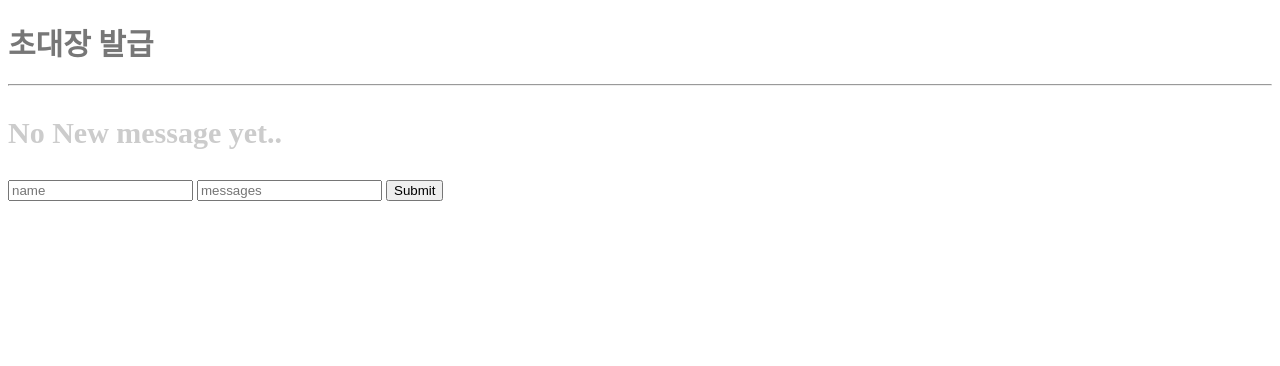
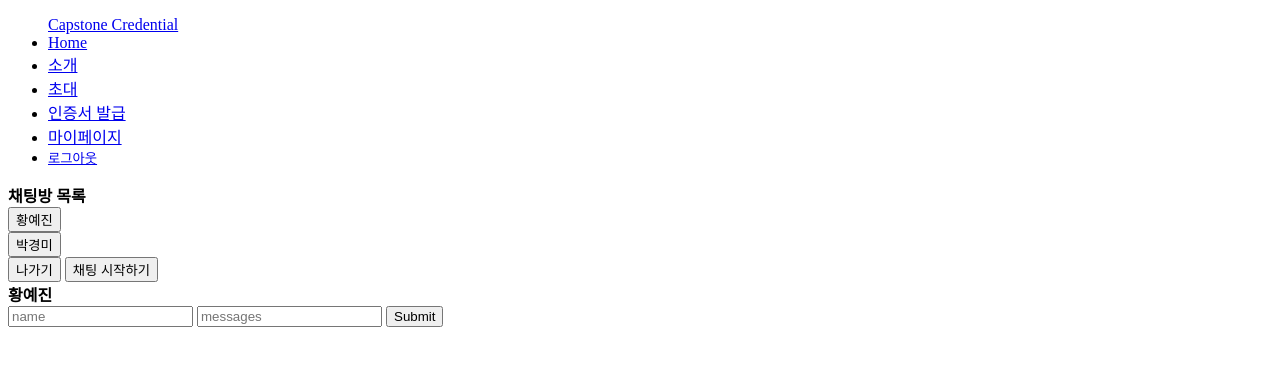
Before and after one commit to YejinHwang-D/flask_chat_prac, a Flask app: page / in a window 1280 px wide. Shown: the top 366 px of the page. Run offline with Flask 2, Linux system fonts and the light colour scheme; data that the repository does not hold is empty; some libraries are stand-ins or nearby versions.

Commit message:
Update index.html

```diff
--- a/templates/index.html
+++ b/templates/index.html
@@ -3,36 +3,81 @@
   <head>
     <title>Flask_Chat_App</title>
     <script src="https://ajax.googleapis.com/ajax/libs/jquery/1.12.4/jquery.min.js"></script>
-    <!-- <script src="https://cdnjs.cloudflare.com/ajax/libs/socket.io/1.7.3/socket.io.min.js"></script>-->
-    <!-- <script src="https://cdn.socket.io/socket.io-5.1.1.js"></script> -->
     <script src="https://cdn.socket.io/4.3.2/socket.io.min.js" integrity="sha384-KAZ4DtjNhLChOB/hxXuKqhMLYvx3b5MlT55xPEiNmREKRzeEm+RVPlTnAn0ajQNs" crossorigin="anonymous"></script>
-
+    <link rel="stylesheet" href="../static/style.css">
   </head>
   <body>
-    <h2><a href="http://127.0.0.1:5000/invitation" style="text-decoration: none; color: rgb(119, 119, 119);font-size: 30px;">초대장 발급</a></h2>
-    <hr>
-    <h3 style='color: #ccc;font-size: 30px;'>No New message yet..</h3>
-    <div class="message_holder">
-        {% for msg in messages %}
-            <div><b style="color: #000"> {{ msg.name }}</b> {{ msg.message }}</div>
-            {% endfor %}
+    <header>
+      <nav class="menu">
+          <ul class="clearfix">
+              <a class="logo" href="http://127.0.0.1:5000/">Capstone Credential</a>
+              <span class="category">
+                  <li><a href="http://127.0.0.1:5000/">Home</a></li>
+                  <li><a href="http://127.0.0.1:5000/info">소개</a></li>
+                  <li><a href="http://127.0.0.1:5000/invitation">초대</a></li>
+                  <li><a href="http://127.0.0.1:5000/credential">인증서 발급</a></li>
+                  <li><a href="http://127.0.0.1:5000/mypage">마이페이지</a></li>
+                  <li id="chat"><a href="http://127.0.0.1:5000/logout"><small id="chat_btn">로그아웃</small></a></li>
+
+              </span>
+          </ul>
+      </nav>
+  </header>
+
+
+
+  <div class="grid">
+    <div class="grid_item first">
+      <div class="list_holder">
+        <b>채팅방 목록</b>
+        <div>
+          <button id="user_list_btn">황예진</button>
+        </div>
+        <div>
+          <button id="user_list_btn">박경미</button>
+        </div>
+      </div>
+      <div id="optionBtn">
+        <button id="delete_chat">나가기</button>
+        <button id="invite_chat">채팅 시작하기</button>
+      </div>
     </div>
 
-    <form method="POST">
-      <input type="text" class="name" placeholder="name"/>
-      <input type="text" class="message" placeholder="messages"/>
-      <input type="submit"/>
-    </form>
+    <div class="grid_item two">
+      <div class="current_user_name">
+        <b id="user_name">황예진</b>
+      </div>
+      <div class="message_holder">
+        {% for msg in messages %}
+          <div class="chat_contents">
+            <div class="chatName"><b style="color: #000"> {{ msg.name }}</b></div>
+            <div class="chatMessage"><small>{{ msg.message }}</small></div>
+          </div>
+          {% endfor %}
+      </div>
+      <div>
+        <form method="POST" id="chatForm">
+          <input type="text" class="name" placeholder="name"/>
+          <input type="text" class="message" placeholder="messages"/>
+          <input type="submit" class="submitBtn"/>
+        </form>
+      </div>
+
+    </div>
+  </div>
+
+
+
+
+
+
+
 
     <script type="text/javascript">
       var socket = io.connect('http://127.0.0.1:5000');
 
+      //연결 됐을 때
       socket.on( 'connect', function() {
-        socket.emit( 'connect_inter', {
-          name : 'System',
-          message : '-- User Connected --'
-        } )
-
         var form = $( 'form' ).on( 'submit', function( e ) {
           e.preventDefault()
           let name = $( 'input.name' ).val()
@@ -42,13 +87,15 @@
             message : user_input
           } )
           $( 'input.message' ).val( '' ).focus()
+          $(".message_holder").scrollTop($(".message_holder")[0].scrollHeight);
         } )
       } )
 
+      //받기
       socket.on( 'my response', function( msg ) {
         if( typeof msg.name !== 'undefined' ) {
-          $( 'h3' ).text("Start Chat")
-          $( 'div.message_holder' ).append( '<div><b style="color: #000">'+msg.name+'</b> '+msg.message+'</div>' )
+          $( 'div.message_holder' ).append( '<div class="chat_contents"><div class="chatName"><b style="color: #000">'+msg.name
+            +'</b></div><div class="chatMessage"><small>'+msg.message+'</small></div></div>' )
         }
       })
     </script>
```
